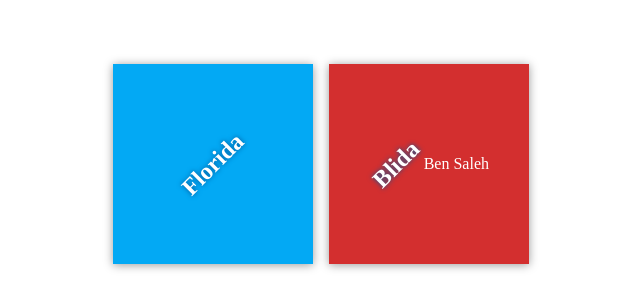
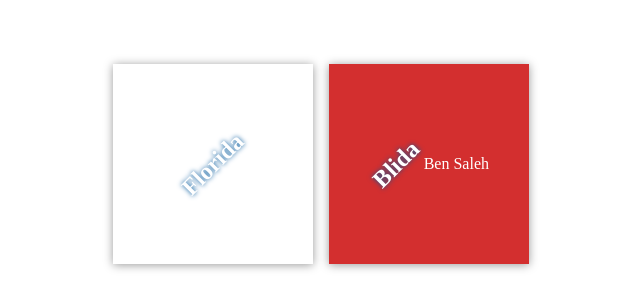
Before and after one commit to faroukbelaid09/my-travel-plan, a plain HTML site: page index.html in a window 1280 px wide. Shown: the part 236-544 px from the top of the page, without its empty margins (319-959 px from the left). Drawn offline with Linux system fonts and the light colour scheme.

Commit message:
Update app.css 2

```diff
--- a/app.css
+++ b/app.css
@@ -50,7 +50,7 @@ h2 {
 }
 
 #florida {
-    background-color: #0le9f4;
+    background-color: white;
 }
 
 #paris {
```
